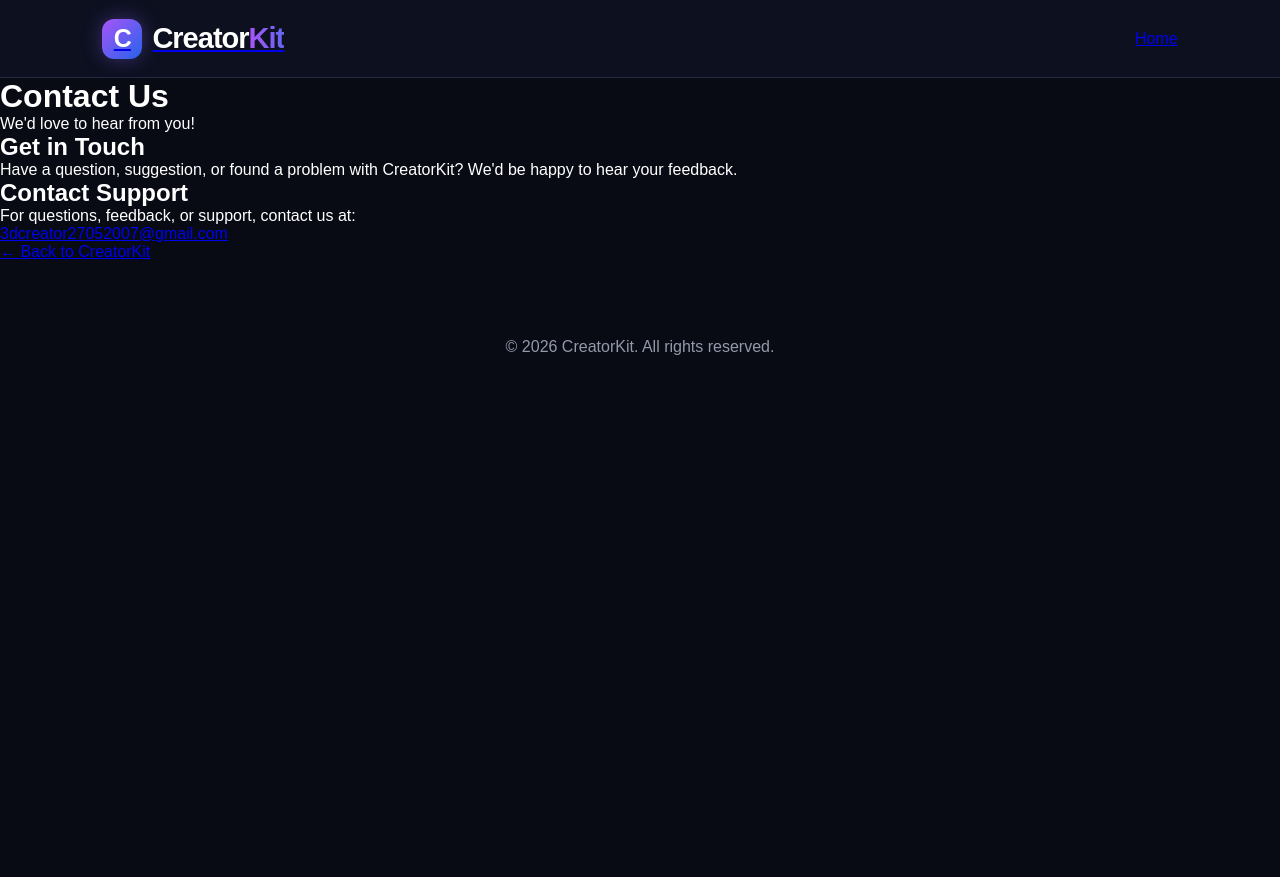
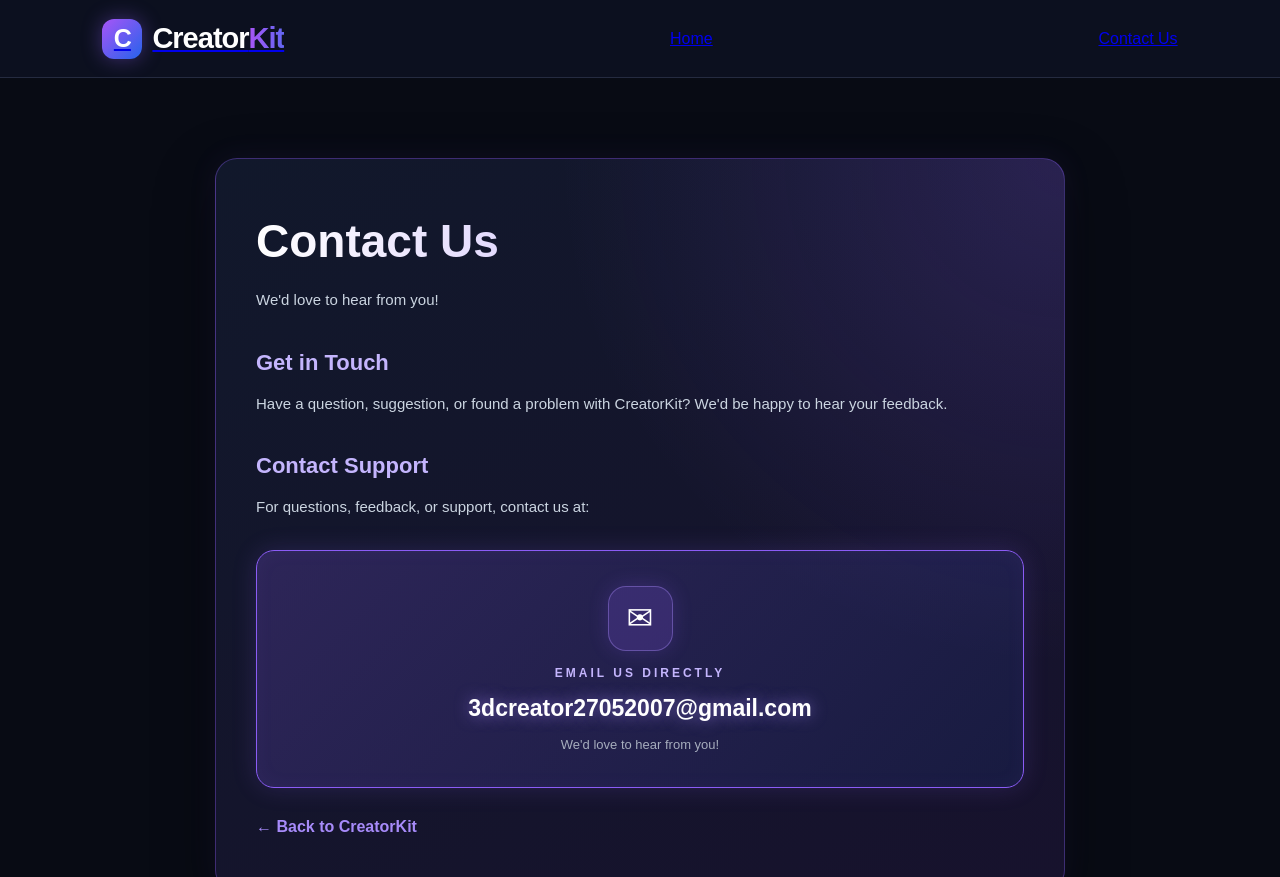
Before and after one commit to 3dcreator27052007-ship-it/CreatorKit, a plain HTML site: page contact.html in a window 1280 px wide. Shown: the top 877 px of the page. Before the commit the page ends 800 px from the top, so only its background shows below. Drawn offline with Linux system fonts and the light colour scheme.

Commit message:
Add files via upload

```diff
--- a/contact.html
+++ b/contact.html
@@ -21,9 +21,10 @@
         </a>
 
         <a href="index.html" class="nav-link">Home</a>
+        <a href="contact.html" class="nav-link">Contact Us</a>
     </header>
 
-    <main class="legal-page">
+    <main class="legal-page contact-page">
         <h1>Contact Us</h1>
 
         <p>
@@ -43,11 +44,18 @@
     For questions, feedback, or support, contact us at:
 </p>
 
-<p>
+
+<div class="contact-email-box">
+    <span class="email-icon">✉</span>
+    <span class="email-label">EMAIL US DIRECTLY</span>
+
     <a href="mailto:3dcreator27052007@gmail.com">
         3dcreator27052007@gmail.com
     </a>
-</p>
+
+    <span class="email-note">We'd love to hear from you!</span>
+</div>
+
 
 
         <a href="index.html">← Back to CreatorKit</a>
--- a/style.css
+++ b/style.css
@@ -741,3 +741,187 @@ textarea:focus-visible {
         font-size: 22px;
     }
 }
+
+
+/* =========================================
+   CREATOR KIT - PREMIUM CONTACT PAGE
+========================================= */
+
+.contact-page {
+    width: calc(100% - 40px);
+    max-width: 850px;
+    margin: 80px auto;
+    padding: 55px 40px;
+    position: relative;
+    overflow: hidden;
+
+    background:
+        radial-gradient(
+            circle at top right,
+            rgba(139, 92, 246, 0.18),
+            transparent 45%
+        ),
+        linear-gradient(145deg, #11182b, #17122d);
+
+    border: 1px solid rgba(139, 92, 246, 0.35);
+    border-radius: 22px;
+
+    box-shadow:
+        0 20px 60px rgba(0, 0, 0, 0.35),
+        0 0 30px rgba(139, 92, 246, 0.08);
+}
+
+.contact-page h1 {
+    font-size: clamp(34px, 5vw, 46px);
+    margin-bottom: 18px;
+
+    background: linear-gradient(90deg, #ffffff, #a78bfa);
+    -webkit-background-clip: text;
+    background-clip: text;
+    -webkit-text-fill-color: transparent;
+}
+
+.contact-page h2 {
+    color: #c4b5fd;
+    font-size: 22px;
+    margin-top: 35px;
+    margin-bottom: 14px;
+}
+
+.contact-page p {
+    color: #cbd5e1;
+    font-size: 15px;
+    line-height: 1.9;
+    margin-bottom: 16px;
+}
+
+/* EMAIL CONTACT CARD */
+
+.contact-email-box {
+    margin-top: 28px;
+    padding: 35px 20px;
+
+    display: flex;
+    flex-direction: column;
+    align-items: center;
+    justify-content: center;
+    gap: 15px;
+
+    text-align: center;
+
+    background:
+        linear-gradient(
+            135deg,
+            rgba(139, 92, 246, 0.22),
+            rgba(37, 99, 235, 0.10)
+        );
+
+    border: 1px solid #8b5cf6;
+    border-radius: 18px;
+
+    box-shadow:
+        0 0 25px rgba(139, 92, 246, 0.18),
+        inset 0 0 20px rgba(139, 92, 246, 0.05);
+
+    transition: 0.3s ease;
+}
+
+.contact-email-box:hover {
+    transform: translateY(-4px);
+    border-color: #c4b5fd;
+
+    box-shadow:
+        0 12px 35px rgba(139, 92, 246, 0.25),
+        0 0 25px rgba(139, 92, 246, 0.15);
+}
+
+.email-icon {
+    width: 65px;
+    height: 65px;
+
+    display: flex;
+    align-items: center;
+    justify-content: center;
+
+    font-size: 32px;
+
+    background: rgba(139, 92, 246, 0.2);
+    border: 1px solid rgba(167, 139, 250, 0.4);
+    border-radius: 18px;
+
+    box-shadow: 0 0 20px rgba(139, 92, 246, 0.2);
+}
+
+.email-label {
+    color: #c4b5fd;
+    font-size: 12px;
+    font-weight: 800;
+    letter-spacing: 3px;
+}
+
+.contact-email-box a {
+    display: inline-block;
+    max-width: 100%;
+
+    color: #ffffff;
+    font-size: clamp(17px, 3vw, 23px);
+    font-weight: 800;
+
+    overflow-wrap: anywhere;
+    text-decoration: none;
+
+    text-shadow: 0 0 15px rgba(167, 139, 250, 0.65);
+    transition: 0.3s;
+}
+
+.contact-email-box a:hover {
+    color: #d8b4fe;
+    text-decoration: underline;
+}
+
+.email-note {
+    color: #a6adbd;
+    font-size: 13px;
+}
+
+/* BACK TO HOME LINK */
+
+.contact-page > a {
+    display: inline-block;
+    margin-top: 30px;
+
+    color: #a78bfa;
+    font-weight: bold;
+    text-decoration: none;
+
+    transition: 0.3s;
+}
+
+.contact-page > a:hover {
+    color: #ffffff;
+    transform: translateX(-4px);
+}
+
+/* MOBILE CONTACT PAGE */
+
+@media (max-width: 600px) {
+    .contact-page {
+        width: calc(100% - 30px);
+        margin: 35px auto;
+        padding: 32px 20px;
+        border-radius: 17px;
+    }
+
+    .contact-page h2 {
+        font-size: 19px;
+    }
+
+    .contact-email-box {
+        padding: 28px 14px;
+    }
+
+    .email-icon {
+        width: 58px;
+        height: 58px;
+    }
+}
```
